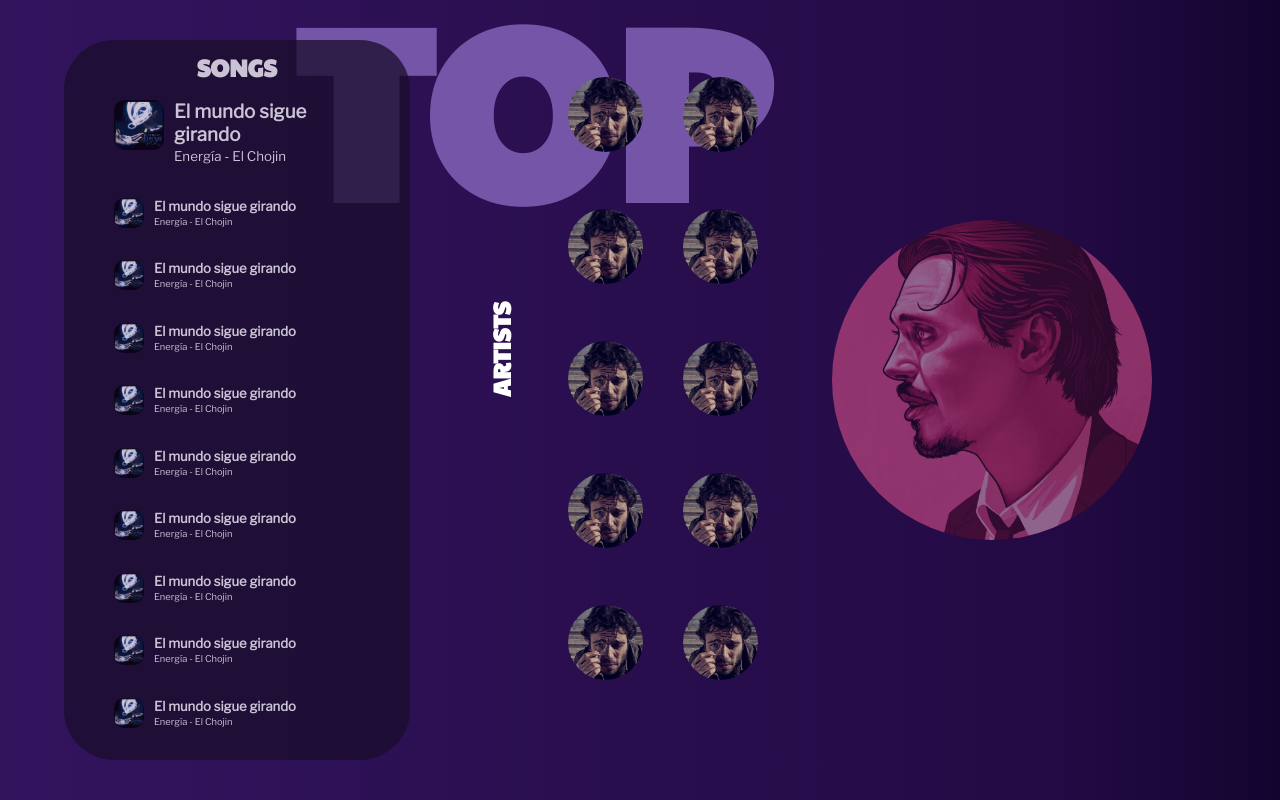
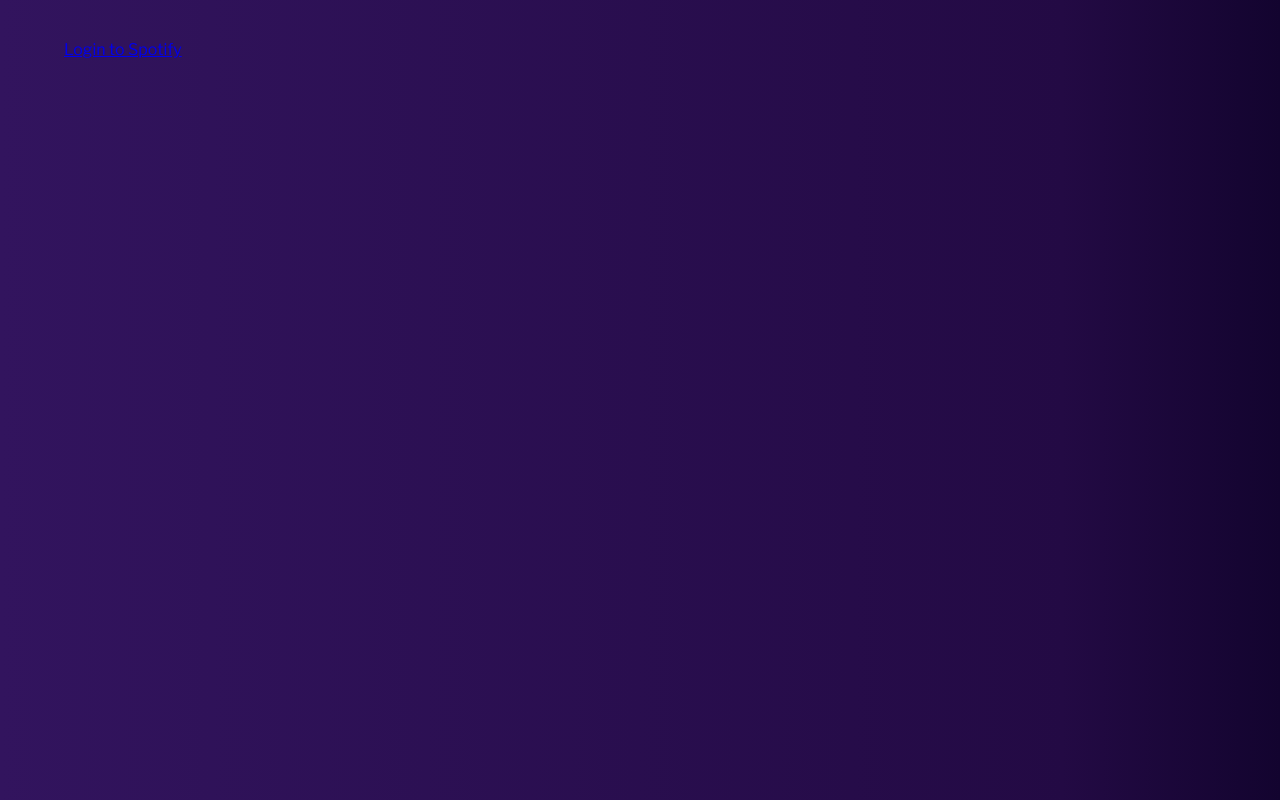
Before and after one commit to anromen/spotify-stats, a React (Create React App) app: page / in a window 1280 px wide. Built offline with nearby package versions, Linux system fonts and the light colour scheme.

Commit message:
Oauth done.

```diff
--- a/src/App.js
+++ b/src/App.js
@@ -1,157 +1,59 @@
-import React from "react";
+import React, { Component } from "react";
+import UserList from "./UserList";
 import "./App.scss";
 
-function App() {
-  return (
-    <div className="App">
-      <div className="float">
-        <h1>TOP</h1>
+export const authEndpoint = "https://accounts.spotify.com/authorize";
+const clientId = "cb1ca7c082da480d81d06ac3ad20b3d5";
+const redirectUri = "http://localhost:3000";
+const scopes = ["user-read-private", "user-top-read"];
+
+const hash = window.location.hash
+  .substring(1)
+  .split("&")
+  .reduce(function(initial, item) {
+    if (item) {
+      var parts = item.split("=");
+      initial[parts[0]] = decodeURIComponent(parts[1]);
+    }
+    return initial;
+  }, {});
+
+window.location.hash = "";
+
+class App extends Component {
+  constructor() {
+    super();
+    this.state = {
+      token: null
+    };
+  }
+
+  componentDidMount() {
+    let _token = hash.access_token;
+    if (_token) {
+      this.setState({
+        token: _token
+      });
+    }
+  }
+
+  render() {
+    return (
+      <div className="App">
+        {!this.state.token && (
+          <a
+            className="btn btn--loginApp-link"
+            href={`${authEndpoint}?client_id=${clientId}&redirect_uri=${redirectUri}&scope=${scopes.join(
+              "%20"
+            )}&response_type=token&show_dialog=true`}
+          >
+            Login to Spotify
+          </a>
+        )}
+        {this.state.token && <UserList />}
       </div>
-      <div className="column-3 solid">
-        <h2>SONGS</h2>
-        <ol>
-          <li>
-            <div className="song first">
-              <img src="img/cover.jpg" alt="cover" className="cover" />
-              <h3>El mundo sigue girando</h3>
-              <small>Energía - El Chojin</small>
-            </div>
-          </li>
-          <li>
-            <div className="song">
-              <img src="img/cover.jpg" alt="cover" className="cover" />
-              <h3>El mundo sigue girando</h3>
-              <small>Energía - El Chojin</small>
-            </div>
-          </li>
-          <li>
-            <div className="song">
-              <img src="img/cover.jpg" alt="cover" className="cover" />
-              <h3>El mundo sigue girando</h3>
-              <small>Energía - El Chojin</small>
-            </div>
-          </li>
-          <li>
-            <div className="song">
-              <img src="img/cover.jpg" alt="cover" className="cover" />
-              <h3>El mundo sigue girando</h3>
-              <small>Energía - El Chojin</small>
-            </div>
-          </li>
-          <li>
-            <div className="song">
-              <img src="img/cover.jpg" alt="cover" className="cover" />
-              <h3>El mundo sigue girando</h3>
-              <small>Energía - El Chojin</small>
-            </div>
-          </li>
-          <li>
-            <div className="song">
-              <img src="img/cover.jpg" alt="cover" className="cover" />
-              <h3>El mundo sigue girando</h3>
-              <small>Energía - El Chojin</small>
-            </div>
-          </li>
-          <li>
-            <div className="song">
-              <img src="img/cover.jpg" alt="cover" className="cover" />
-              <h3>El mundo sigue girando</h3>
-              <small>Energía - El Chojin</small>
-            </div>
-          </li>
-          <li>
-            <div className="song">
-              <img src="img/cover.jpg" alt="cover" className="cover" />
-              <h3>El mundo sigue girando</h3>
-              <small>Energía - El Chojin</small>
-            </div>
-          </li>
-          <li>
-            <div className="song">
-              <img src="img/cover.jpg" alt="cover" className="cover" />
-              <h3>El mundo sigue girando</h3>
-              <small>Energía - El Chojin</small>
-            </div>
-          </li>
-          <li>
-            <div className="song">
-              <img src="img/cover.jpg" alt="cover" className="cover" />
-              <h3>El mundo sigue girando</h3>
-              <small>Energía - El Chojin</small>
-            </div>
-          </li>
-        </ol>
-      </div>
-      <div className="column-3 vertical">
-        <h2>ARTISTS</h2>
-        <ol>
-          <li>
-            <div className="artist">
-              <img src="img/artist.jpg" alt="artist" />
-              <div></div>
-            </div>
-          </li>
-          <li>
-            <div className="artist">
-              <img src="img/artist.jpg" alt="artist" />
-              <div></div>
-            </div>
-          </li>
-          <li>
-            <div className="artist">
-              <img src="img/artist.jpg" alt="artist" />
-              <div></div>
-            </div>
-          </li>
-          <li>
-            <div className="artist">
-              <img src="img/artist.jpg" alt="artist" />
-              <div></div>
-            </div>
-          </li>
-          <li>
-            <div className="artist">
-              <img src="img/artist.jpg" alt="artist" />
-              <div></div>
-            </div>
-          </li>
-          <li>
-            <div className="artist">
-              <img src="img/artist.jpg" alt="artist" />
-              <div></div>
-            </div>
-          </li>
-          <li>
-            <div className="artist">
-              <img src="img/artist.jpg" alt="artist" />
-              <div></div>
-            </div>
-          </li>
-          <li>
-            <div className="artist">
-              <img src="img/artist.jpg" alt="artist" />
-              <div></div>
-            </div>
-          </li>
-          <li>
-            <div className="artist">
-              <img src="img/artist.jpg" alt="artist" />
-              <div></div>
-            </div>
-          </li>
-          <li>
-            <div className="artist">
-              <img src="img/artist.jpg" alt="artist" />
-              <div></div>
-            </div>
-          </li>
-        </ol>
-      </div>
-      <div className="column-3 profile">
-        <img src="img/profile.jpeg" alt="profile" />
-      </div>
-    </div>
-  );
+    );
+  }
 }
 
 export default App;
--- /dev/null
+++ b/src/UserList.js
@@ -0,0 +1,179 @@
+import React from "react";
+import "./App.scss";
+
+function Song() {
+  return (
+    <div className="song">
+      <img src="img/cover.jpg" alt="cover" className="cover" />
+      <h3>El mundo sigue girando</h3>
+      <small>Energía - El Chojin</small>
+    </div>
+  );
+}
+
+function OrderedList(props) {
+  const items = props.items.map(item => (
+    <li>
+      <Song />
+    </li>
+  ));
+
+  return <ol>{items}</ol>;
+}
+
+function UserList(props) {
+  return (
+    <React.Fragment>
+      <div className="float">
+        <h1>TOP</h1>
+      </div>
+      <div className="column-3 solid">
+        <h2>SONGS</h2>
+        <OrderedList items={props.tracks} />
+
+        {/* <ol>
+          <li>
+            <div className="song first">
+              <img src="img/cover.jpg" alt="cover" className="cover" />
+              <h3>El mundo sigue girando</h3>
+              <small>Energía - El Chojin</small>
+            </div>
+          </li>
+          <li>
+            <div className="song">
+              <img src="img/cover.jpg" alt="cover" className="cover" />
+              <h3>El mundo sigue girando</h3>
+              <small>Energía - El Chojin</small>
+            </div>
+          </li>
+          <li>
+            <div className="song">
+              <img src="img/cover.jpg" alt="cover" className="cover" />
+              <h3>El mundo sigue girando</h3>
+              <small>Energía - El Chojin</small>
+            </div>
+          </li>
+          <li>
+            <div className="song">
+              <img src="img/cover.jpg" alt="cover" className="cover" />
+              <h3>El mundo sigue girando</h3>
+              <small>Energía - El Chojin</small>
+            </div>
+          </li>
+          <li>
+            <div className="song">
+              <img src="img/cover.jpg" alt="cover" className="cover" />
+              <h3>El mundo sigue girando</h3>
+              <small>Energía - El Chojin</small>
+            </div>
+          </li>
+          <li>
+            <div className="song">
+              <img src="img/cover.jpg" alt="cover" className="cover" />
+              <h3>El mundo sigue girando</h3>
+              <small>Energía - El Chojin</small>
+            </div>
+          </li>
+          <li>
+            <div className="song">
+              <img src="img/cover.jpg" alt="cover" className="cover" />
+              <h3>El mundo sigue girando</h3>
+              <small>Energía - El Chojin</small>
+            </div>
+          </li>
+          <li>
+            <div className="song">
+              <img src="img/cover.jpg" alt="cover" className="cover" />
+              <h3>El mundo sigue girando</h3>
+              <small>Energía - El Chojin</small>
+            </div>
+          </li>
+          <li>
+            <div className="song">
+              <img src="img/cover.jpg" alt="cover" className="cover" />
+              <h3>El mundo sigue girando</h3>
+              <small>Energía - El Chojin</small>
+            </div>
+          </li>
+          <li>
+            <div className="song">
+              <img src="img/cover.jpg" alt="cover" className="cover" />
+              <h3>El mundo sigue girando</h3>
+              <small>Energía - El Chojin</small>
+            </div>
+          </li>
+        </ol> */}
+      </div>
+      <div className="column-3 vertical">
+        <h2>ARTISTS</h2>
+        <ol>
+          <li>
+            <div className="artist">
+              <img src="img/artist.jpg" alt="artist" />
+              <div></div>
+            </div>
+          </li>
+          <li>
+            <div className="artist">
+              <img src="img/artist.jpg" alt="artist" />
+              <div></div>
+            </div>
+          </li>
+          <li>
+            <div className="artist">
+              <img src="img/artist.jpg" alt="artist" />
+              <div></div>
+            </div>
+          </li>
+          <li>
+            <div className="artist">
+              <img src="img/artist.jpg" alt="artist" />
+              <div></div>
+            </div>
+          </li>
+          <li>
+            <div className="artist">
+              <img src="img/artist.jpg" alt="artist" />
+              <div></div>
+            </div>
+          </li>
+          <li>
+            <div className="artist">
+              <img src="img/artist.jpg" alt="artist" />
+              <div></div>
+            </div>
+          </li>
+          <li>
+            <div className="artist">
+              <img src="img/artist.jpg" alt="artist" />
+              <div></div>
+            </div>
+          </li>
+          <li>
+            <div className="artist">
+              <img src="img/artist.jpg" alt="artist" />
+              <div></div>
+            </div>
+          </li>
+          <li>
+            <div className="artist">
+              <img src="img/artist.jpg" alt="artist" />
+              <div></div>
+            </div>
+          </li>
+          <li>
+            <div className="artist">
+              <img src="img/artist.jpg" alt="artist" />
+              <div></div>
+            </div>
+          </li>
+        </ol>
+      </div>
+      <div className="column-3 profile">
+        <img src="img/profile.jpeg" alt="profile" />
+      </div>
+    </React.Fragment>
+  );
+}
+
+export default UserList;
```
